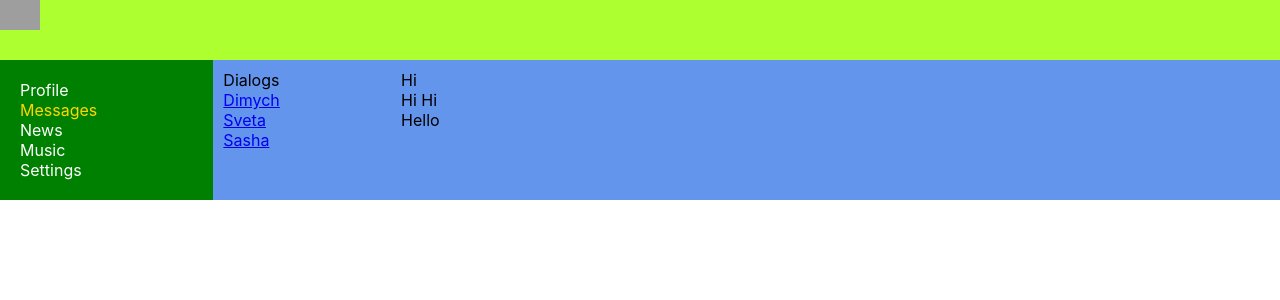
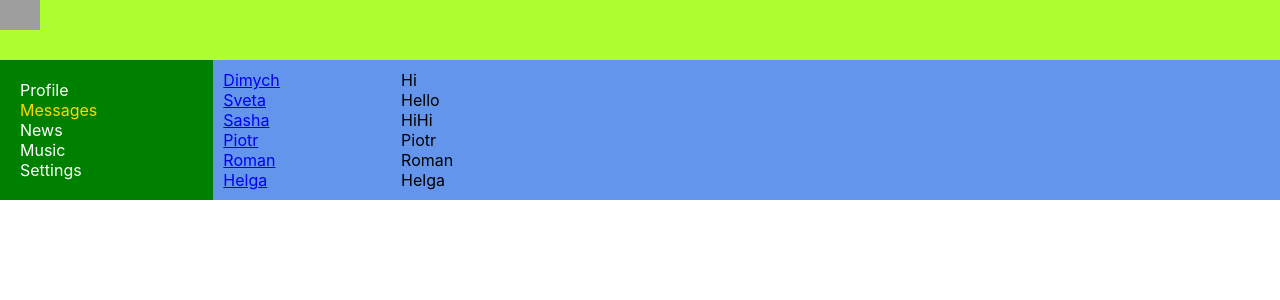
Before and after one commit to Rombas/SocialNetwork, a React (Create React App) app: page /dialogs in a window 1280 px wide. Shown: the top 300 px of the page. Built offline with nearby package versions, Linux system fonts and the light colour scheme; grey boxes are pictures that could not be loaded.

Commit message:
25 feat: map usage

```diff
--- a/src/components/Dialogs/Dialogs.jsx
+++ b/src/components/Dialogs/Dialogs.jsx
@@ -19,7 +19,7 @@ const Message = (props) => {
 
 const Dialogs = (props) => {
 
-    const dialogData = [
+    const dialogs = [
         {id: 1, name: 'Dimych'},
         {id: 2, name: 'Sveta'},
         {id: 3, name: 'Sasha'},
@@ -35,18 +35,17 @@ const Dialogs = (props) => {
         {id: 5, message: 'Roman'},
         {id: 6, message: 'Helga'},
     ];
+
+    const dialogItems = dialogs.map(item => <DialogItem name={item.name} id={item.id}/>);
+    const messagesItems = messageData.map(item => <Message message={item.message} id={item.id}/>);
+
     return (
         <div className={s.dialogs}>
             <div className={s.dialogItems}>
-                Dialogs
-                <DialogItem name='Dimych' id='1'/>
-                <DialogItem name='Sveta' id='2'/>
-                <DialogItem name='Sasha' id='3'/>
+                {dialogItems}
             </div>
             <div className={s.messages}>
-                <Message message='Hi'/>
-                <Message message='Hi Hi'/>
-                <Message message='Hello'/>
+                {messagesItems}
             </div>
         </div>
     )
--- a/src/components/Profile/MyPosts/MyPosts.jsx
+++ b/src/components/Profile/MyPosts/MyPosts.jsx
@@ -3,15 +3,14 @@ import Post from './Post/Post';
 import React from "react";
 
 const MyPosts = () => {
-    const postData = [
+    const posts = [
         {id: 1, message: 'Hi, how are you?', likesCount: 12},
-        {id: 2, message: 'It is my first post', likesCount:20},
+        {id: 2, message: 'It is my first postsElements', likesCount:20},
     ];
+    const postsElements = posts.map(p => <Post message={p.message} likeCount={p.likesCount}/>)
     return (
         <div>
-            My posts
-            <Post message='Hi, how are you?' likeCount='15'/>
-            <Post message='It is my first post' likeCount='20' />
+            {postsElements}
         </div>
     )
 };
```
Also changed, not shown: 1 other file (tests, documents, lock files or other folders).
